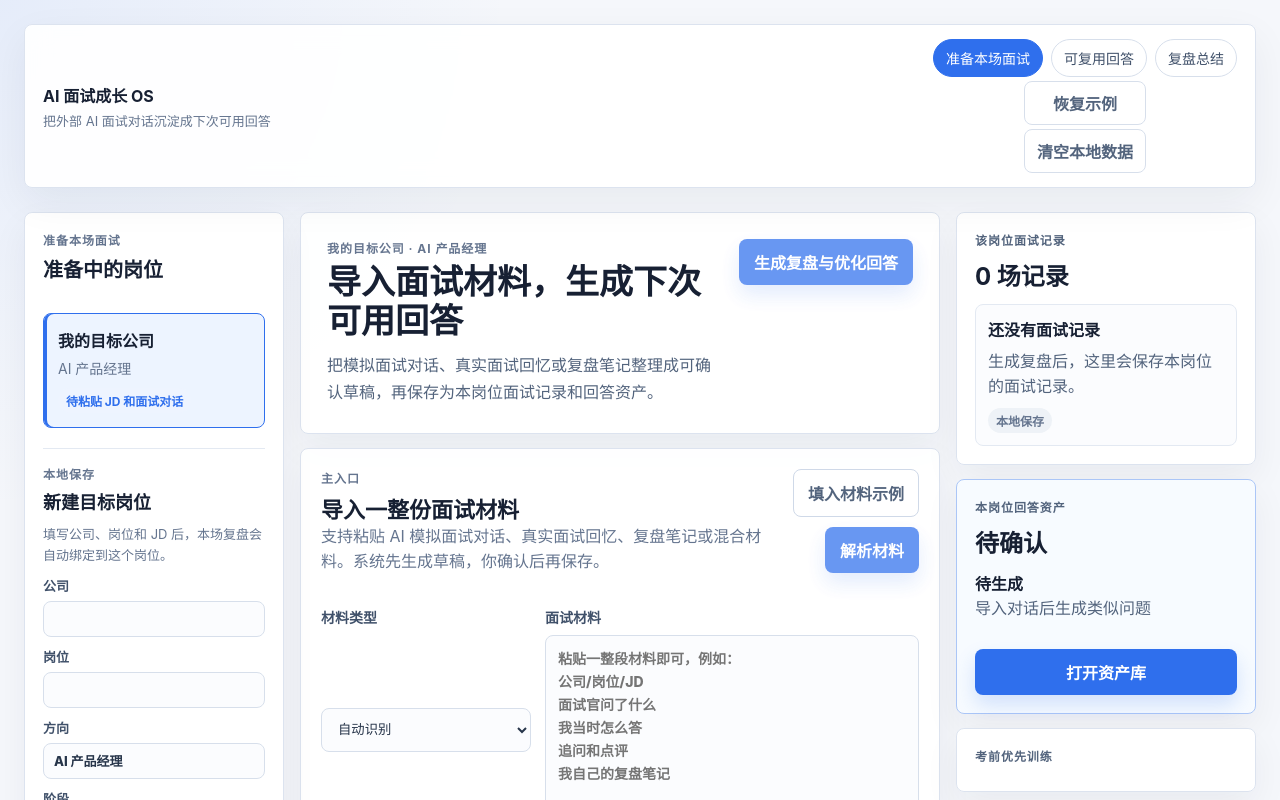
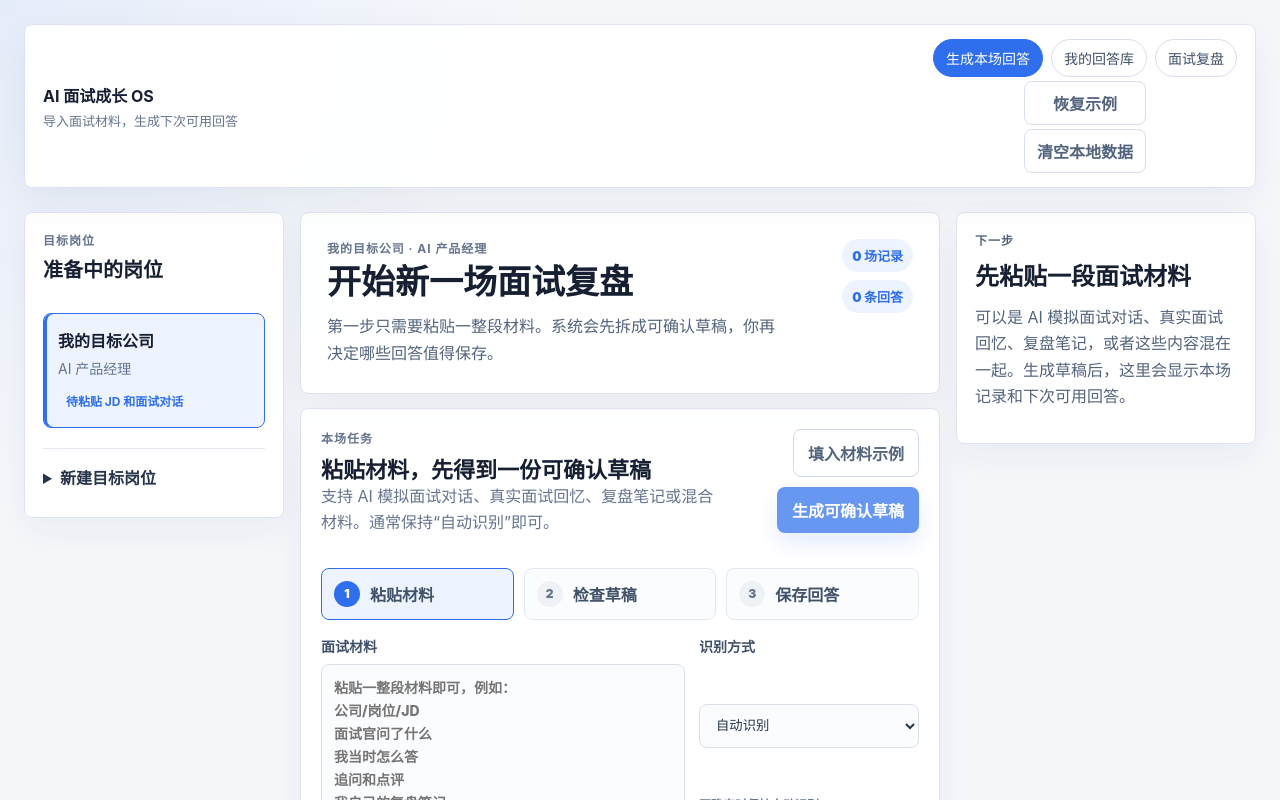
Before and after one commit to Ppppxxxi/ai-interview-growth-os, a React (Vite) app: page / in a window 1280 px wide. Both pictures are taken after a click on the button "开始准备我的面试". Shown: the top 800 px of the page. Built offline with nearby package versions, Linux system fonts and the light colour scheme.

Commit message:
feat: calibrate v0.3.1 onboarding workflow

```diff
--- a/package.json
+++ b/package.json
@@ -1,6 +1,6 @@
 {
   "name": "ai-interview-growth-os",
-  "version": "0.3.0",
+  "version": "0.3.1",
   "private": true,
   "type": "module",
   "scripts": {
--- a/src/App.tsx
+++ b/src/App.tsx
@@ -31,9 +31,9 @@ import { upsertAnswerAsset } from './workflow/runtimeAssets';
 type AppView = 'workspace' | 'assets' | 'growth';
 
 const navItems: Array<{ id: AppView; label: string }> = [
-  { id: 'workspace', label: '准备本场面试' },
-  { id: 'assets', label: '可复用回答' },
-  { id: 'growth', label: '复盘总结' }
+  { id: 'workspace', label: '生成本场回答' },
+  { id: 'assets', label: '我的回答库' },
+  { id: 'growth', label: '面试复盘' }
 ];
 
 function createSampleWorkspaceData() {
@@ -151,7 +151,7 @@ export default function App() {
       <header className="topbar">
         <div>
           <strong>AI 面试成长 OS</strong>
-          <span>把外部 AI 面试对话沉淀成下次可用回答</span>
+          <span>导入面试材料，生成下次可用回答</span>
         </div>
         <div className="topbar-actions">
           {hasStarted && (
@@ -228,10 +228,10 @@ function WelcomePanel({
     <section className="welcome-panel">
       <div>
         <p className="eyebrow">开始使用</p>
-        <h1>把面试对话变成下次可用回答</h1>
+        <h1>粘贴面试材料，拿到下次可以直接改用的回答</h1>
         <p>
-          粘贴目标岗位 JD 和一段 AI 模拟面试对话，系统会帮你整理原问题、原回答、具体问题点和优化回答。
-          你确认后再保存为可复用回答。
+          不需要先整理完整档案。把 JD、模拟面试对话、真实面试回忆或复盘笔记粘贴进来，先生成可确认草稿，
+          再保存你愿意复用的回答。
         </p>
         <div className="welcome-actions">
           <button type="button" className="primary-action" onClick={onStartBlank}>
@@ -244,16 +244,16 @@ function WelcomePanel({
       </div>
       <div className="welcome-flow" aria-label="产品流程">
         <article>
-          <strong>1. 粘贴材料</strong>
-          <span>JD + 外部 AI 模拟面试对话</span>
+          <strong>1. 粘贴一整段材料</strong>
+          <span>JD、问答、追问、点评或复盘笔记都可以混在一起</span>
         </article>
         <article>
-          <strong>2. 检查识别结果</strong>
-          <span>确认问题、回答和点评没有识别错</span>
+          <strong>2. 检查可确认草稿</strong>
+          <span>确认问题、原回答、具体问题和修改建议</span>
         </article>
         <article>
-          <strong>3. 生成可用回答</strong>
-          <span>先编辑确认，再沉淀为可复用回答</span>
+          <strong>3. 保存下次可用回答</strong>
+          <span>保存到当前岗位，也能在回答库里继续修改</span>
         </article>
       </div>
     </section>
--- a/src/pages/JobFileDetail.tsx
+++ b/src/pages/JobFileDetail.tsx
@@ -178,24 +178,6 @@ export function JobFileDetail({
     (asset) => asset.sourceJobId === selectedJob.id || asset.applicableRoles.includes(selectedJob.direction)
   );
   const linkedTrainingTasks = trainingTasks.filter((task) => task.jobFileId === selectedJob.id);
-  const onboardingSteps = [
-    {
-      title: '确认岗位档案',
-      description: selectedJob.jdText ? `${selectedJob.company} · ${selectedJob.roleTitle}` : '先保存岗位 JD，后续复盘会绑定到这个岗位。'
-    },
-    {
-      title: '粘贴面试对话',
-      description: conversationText.trim() ? '已填入外部 AI 模拟面试对话。' : '复制 ChatGPT、Claude 或其他 AI 工具里的模拟面试记录。'
-    },
-    {
-      title: '生成复盘与回答',
-      description: generatedReview.summary || '系统会整理原问题、原回答、问题点和优化回答。'
-    },
-    {
-      title: '沉淀回答资产',
-      description: linkedAssets.length > 0 ? `${linkedAssets.length} 条回答资产可在资产库检索复用。` : '确认后保存为回答资产，供下一场面试复用。'
-    }
-  ];
   const answerExplanation = buildAnswerExplanation({
     asset: generatedAsset,
     review: generatedReview,
@@ -215,6 +197,7 @@ export function JobFileDetail({
   const hasGeneratedResult = !generatedSession.id.endsWith('-draft');
   const canGenerate = jdText.trim().length > 0 && hasConversationText && workspaceState.status !== 'generating';
   const isExampleJob = sampleJobFiles.some((job) => job.id === selectedJob.id);
+  const hasWorkspaceContext = hasGeneratedResult || jobSessions.length > 0 || linkedAssets.length > 0;
 
   function handleGenerate() {
     if (!canGenerate) return;
@@ -508,7 +491,7 @@ export function JobFileDetail({
     <div className="product-workspace" id="workspace">
       <aside className="workspace-sidebar">
         <div className="sidebar-heading">
-          <p className="eyebrow">准备本场面试</p>
+          <p className="eyebrow">目标岗位</p>
           <h2>准备中的岗位</h2>
         </div>
         <div className="file-list">
@@ -525,11 +508,9 @@ export function JobFileDetail({
             </button>
           ))}
         </div>
-        <form className="new-job-card" onSubmit={handleNewJobSubmit}>
-          <div className="section-heading">
-            <p className="eyebrow">本地保存</p>
-            <h2>新建目标岗位</h2>
-          </div>
+        <details className="new-job-card">
+          <summary>新建目标岗位</summary>
+          <form onSubmit={handleNewJobSubmit}>
             <p className="new-job-helper">填写公司、岗位和 JD 后，本场复盘会自动绑定到这个岗位。</p>
             <label>
               <span>公司</span>
@@ -562,6 +543,7 @@ export function JobFileDetail({
               <button type="submit">保存岗位档案</button>
             </div>
           </form>
+        </details>
       </aside>
 
       <main className="workspace-center">
@@ -569,34 +551,58 @@ export function JobFileDetail({
           <div>
             <p className="eyebrow">{selectedJob.company} · {selectedJob.roleTitle}</p>
             {isExampleJob && <span className="example-badge">示例数据</span>}
-            <h1>导入面试材料，生成下次可用回答</h1>
-            <p>把模拟面试对话、真实面试回忆或复盘笔记整理成可确认草稿，再保存为本岗位面试记录和回答资产。</p>
+            <h1>开始新一场面试复盘</h1>
+            <p>第一步只需要粘贴一整段材料。系统会先拆成可确认草稿，你再决定哪些回答值得保存。</p>
           </div>
-          <button className="primary-action" type="button" onClick={handleGenerate} disabled={!canGenerate}>
-            {workspaceState.status === 'generating' ? '正在生成...' : '生成复盘与优化回答'}
-          </button>
+          <div className="workspace-header-status" aria-label="当前状态">
+            <span>{jobSessions.length} 场记录</span>
+            <span>{linkedAssets.length} 条回答</span>
+          </div>
         </section>
 
         <section className="material-import-panel">
           <div className="section-heading material-import-heading">
             <div>
-              <p className="eyebrow">主入口</p>
-              <h2>导入一整份面试材料</h2>
-              <p>支持粘贴 AI 模拟面试对话、真实面试回忆、复盘笔记或混合材料。系统先生成草稿，你确认后再保存。</p>
+              <p className="eyebrow">本场任务</p>
+              <h2>粘贴材料，先得到一份可确认草稿</h2>
+              <p>支持 AI 模拟面试对话、真实面试回忆、复盘笔记或混合材料。通常保持“自动识别”即可。</p>
             </div>
             <div className="material-import-actions">
               <button className="ghost-action" type="button" onClick={handleFillMaterialExample}>
                 填入材料示例
               </button>
               <button className="primary-action" type="button" onClick={handleParseMaterial} disabled={!hasMaterialText}>
-                解析材料
+                生成可确认草稿
               </button>
             </div>
           </div>
 
+          <div className="material-flow-steps" aria-label="当前流程">
+            <article className={hasMaterialText ? 'material-flow-step material-flow-step--done' : 'material-flow-step material-flow-step--active'}>
+              <span>1</span>
+              <strong>粘贴材料</strong>
+            </article>
+            <article className={materialDraft ? 'material-flow-step material-flow-step--active' : 'material-flow-step'}>
+              <span>2</span>
+              <strong>检查草稿</strong>
+            </article>
+            <article className={hasGeneratedResult ? 'material-flow-step material-flow-step--done' : 'material-flow-step'}>
+              <span>3</span>
+              <strong>保存回答</strong>
+            </article>
+          </div>
+
           <div className="material-import-inputs">
             <label>
-              <span>材料类型</span>
+              <span>面试材料</span>
+              <textarea
+                value={materialText}
+                placeholder={'粘贴一整段材料即可，例如：\n公司/岗位/JD\n面试官问了什么\n我当时怎么答\n追问和点评\n我自己的复盘笔记'}
+                onChange={(event) => setMaterialText(event.target.value)}
+              />
+            </label>
+            <label>
+              <span>识别方式</span>
               <select
                 value={materialType}
                 onChange={(event) => setMaterialType(event.target.value as InterviewMaterialInputType)}
@@ -607,14 +613,7 @@ export function JobFileDetail({
                   </option>
                 ))}
               </select>
-            </label>
-            <label>
-              <span>面试材料</span>
-              <textarea
-                value={materialText}
-                placeholder={'粘贴一整段材料即可，例如：\n公司/岗位/JD\n面试官问了什么\n我当时怎么答\n追问和点评\n我自己的复盘笔记'}
-                onChange={(event) => setMaterialText(event.target.value)}
-              />
+              <small>不确定时保持自动识别。</small>
             </label>
           </div>
 
@@ -714,7 +713,7 @@ export function JobFileDetail({
           ) : (
             <section className="empty-panel empty-panel--inline material-empty-panel">
               <h2>粘贴材料后先生成可确认草稿</h2>
-              <p>草稿会拆出问题、原回答、具体问题、修改建议和可复用回答。你可以逐条编辑，再决定保存哪些回答资产。</p>
+              <p>草稿会拆出问题、原回答、具体问题、修改建议和下次可用回答。你可以逐条编辑，再决定保存哪些回答。</p>
             </section>
           )}
         </section>
@@ -754,11 +753,14 @@ export function JobFileDetail({
           </div>
         </details>
 
+        <details className="advanced-import-panel">
+          <summary>高级导入：我已经整理好了 JD 和标准问答</summary>
+
           <section className="input-helper-panel">
             <div>
-            <p className="eyebrow">快速开始</p>
+              <p className="eyebrow">标准格式导入</p>
               <h2>粘贴 JD 和一段模拟面试对话</h2>
-            <p>支持直接复制 ChatGPT、Claude 或其他 AI 工具里的问答记录。生成后先查看依据，再决定是否保存为回答资产。</p>
+              <p>适合已经整理成“面试官 / 候选人 / AI 点评”格式的材料。一般情况下直接使用上方主入口即可。</p>
             </div>
             <div className="input-helper-actions">
               <button className="secondary-action" type="button" onClick={handleFillExample}>
@@ -767,19 +769,10 @@ export function JobFileDetail({
               <button className="ghost-action" type="button" onClick={handleSaveCurrentJob}>
                 保存当前 JD
               </button>
+              <button className="primary-action" type="button" onClick={handleGenerate} disabled={!canGenerate}>
+                {workspaceState.status === 'generating' ? '正在生成...' : '生成复盘与优化回答'}
+              </button>
             </div>
-        </section>
-
-        <section className="onboarding-panel">
-          {onboardingSteps.map((step, index) => (
-            <article key={step.title}>
-              <span>{index + 1}</span>
-              <div>
-                <strong>{step.title}</strong>
-                <p>{step.description}</p>
-              </div>
-            </article>
-          ))}
           </section>
 
           <section className="workspace-inputs">
@@ -869,6 +862,7 @@ export function JobFileDetail({
               ))}
             </section>
           )}
+        </details>
 
         {hasGeneratedResult ? (
           <section className="interview-detail-panel">
@@ -939,13 +933,7 @@ export function JobFileDetail({
             )}
           </div>
           </section>
-        ) : (
-          <section className="empty-result-panel">
-            <p className="eyebrow">生成结果</p>
-            <h2>生成后，这里会展示复盘和优化回答</h2>
-            <p>你会看到原问题、原回答、具体问题点、修改依据，以及一条可编辑的优化回答。</p>
-          </section>
-        )}
+        ) : null}
 
         {hasGeneratedResult && <section className="compare-panel">
           <div className="compare-card compare-card--original">
@@ -1003,7 +991,7 @@ export function JobFileDetail({
           </div>
         </section>}
 
-        <section className="support-grid">
+        {hasGeneratedResult && <section className="support-grid">
           <section className="panel">
             <div className="section-heading">
               <p className="eyebrow">岗位准备</p>
@@ -1035,10 +1023,18 @@ export function JobFileDetail({
               ))}
             </div>
           </section>
-        </section>
+        </section>}
       </main>
 
       <aside className="workspace-right">
+        {!hasWorkspaceContext ? (
+          <section className="side-panel side-panel--next">
+            <p className="eyebrow">下一步</p>
+            <h2>先粘贴一段面试材料</h2>
+            <p>可以是 AI 模拟面试对话、真实面试回忆、复盘笔记，或者这些内容混在一起。生成草稿后，这里会显示本场记录和下次可用回答。</p>
+          </section>
+        ) : (
+          <>
         <section className="side-panel">
           <p className="eyebrow">该岗位面试记录</p>
           <h2>{jobSessions.length} 场记录</h2>
@@ -1067,11 +1063,11 @@ export function JobFileDetail({
         </section>
 
         <section className="side-panel side-panel--asset">
-          <p className="eyebrow">本岗位回答资产</p>
-          <h2>{workspaceState.status === 'assetSaved' ? '已确认保存' : '待确认'}</h2>
+          <p className="eyebrow">本岗位回答</p>
+          <h2>{workspaceState.status === 'assetSaved' || linkedAssets.length > 0 ? '可继续复用' : '可保存回答'}</h2>
           <strong>{generatedAsset.questionType}</strong>
           <p>{generatedAsset.applicableQuestions[0]}</p>
-          <button type="button" onClick={onOpenAssets}>打开资产库</button>
+          <button type="button" onClick={onOpenAssets}>打开我的回答库</button>
         </section>
 
         <section className="side-panel">
@@ -1093,11 +1089,13 @@ export function JobFileDetail({
               <article key={question}>
                 <strong>问题 {index + 1}</strong>
                 <p>{question}</p>
-                <span>{linkedAssets[0]?.questionType ?? '待生成回答资产'}</span>
+                <span>{linkedAssets[0]?.questionType ?? '生成后可补充回答'}</span>
               </article>
             ))}
           </div>
         </section>
+          </>
+        )}
       </aside>
     </div>
   );
@@ -1150,7 +1148,7 @@ function createDraftAsset(job: JobFile, sessionId: string, reviewId: string): An
     sourceJobId: job.id,
     sourceInterviewId: sessionId,
     sourceReviewId: reviewId,
-    reuseScope: '待确认适用范围',
+    reuseScope: '保存后显示适用范围',
     usedInInterview: false,
     usageNote: '保存前请确认回答符合你的真实经历。',
     confidence: 'low'
--- a/src/styles.css
+++ b/src/styles.css
@@ -1126,6 +1126,7 @@ body {
 .asset-index,
 .asset-detail-pane,
 .library-training,
+.advanced-import-panel,
 .material-import-panel {
   min-width: 0;
 }
@@ -1141,6 +1142,7 @@ body {
 .side-panel,
 .workspace-header,
 .material-import-panel,
+.advanced-import-panel,
 .input-helper-panel,
 .workspace-inputs,
 .parsed-conversation-panel,
@@ -1212,6 +1214,21 @@ body {
   padding-top: 16px;
 }
 
+.new-job-card summary {
+  cursor: pointer;
+  color: #27354a;
+  font-weight: 900;
+}
+
+.new-job-card[open] summary {
+  margin-bottom: 10px;
+}
+
+.new-job-card form {
+  display: grid;
+  gap: 10px;
+}
+
 .new-job-card .section-heading {
   margin-bottom: 0;
 }
@@ -1299,6 +1316,24 @@ body {
   line-height: 1.7;
 }
 
+.workspace-header-status {
+  display: flex;
+  align-items: center;
+  flex-wrap: wrap;
+  justify-content: flex-end;
+  gap: 8px;
+}
+
+.workspace-header-status span {
+  border-radius: 999px;
+  padding: 7px 10px;
+  color: #2f6fed;
+  background: #eef4ff;
+  font-size: 13px;
+  font-weight: 900;
+  white-space: nowrap;
+}
+
 .material-import-panel {
   display: grid;
   gap: 16px;
@@ -1328,6 +1363,57 @@ body {
 .material-draft-meta span {
   color: #65758f;
   line-height: 1.6;
+}
+
+.material-flow-steps {
+  display: grid;
+  grid-template-columns: repeat(3, minmax(0, 1fr));
+  gap: 10px;
+}
+
+.material-flow-step {
+  display: flex;
+  align-items: center;
+  gap: 10px;
+  border: 1px solid #e3e9f2;
+  border-radius: 8px;
+  padding: 12px;
+  color: #65758f;
+  background: #fbfcfe;
+}
+
+.material-flow-step span {
+  display: inline-grid;
+  flex: 0 0 auto;
+  place-items: center;
+  width: 26px;
+  height: 26px;
+  border-radius: 999px;
+  color: #65758f;
+  background: #eef2f7;
+  font-size: 12px;
+  font-weight: 900;
+}
+
+.material-flow-step strong {
+  color: #40516a;
+}
+
+.material-flow-step--active {
+  border-color: #2f6fed;
+  color: #27354a;
+  background: #edf4ff;
+}
+
+.material-flow-step--active span,
+.material-flow-step--done span {
+  color: #ffffff;
+  background: #2f6fed;
+}
+
+.material-flow-step--done {
+  border-color: #9ccdb7;
+  background: #f0fbf5;
 }
 
 .material-import-actions {
@@ -1349,7 +1435,7 @@ body {
 
 .material-import-inputs {
   display: grid;
-  grid-template-columns: 210px minmax(0, 1fr);
+  grid-template-columns: minmax(0, 1fr) 220px;
   gap: 14px;
 }
 
@@ -1378,6 +1464,13 @@ body {
 
 .material-import-inputs select {
   height: 44px;
+}
+
+.material-import-inputs small {
+  color: #65758f;
+  font-size: 12px;
+  font-weight: 700;
+  line-height: 1.5;
 }
 
 .material-import-inputs textarea {
@@ -1541,6 +1634,22 @@ body {
   justify-content: space-between;
   gap: 18px;
   padding: 18px 20px;
+}
+
+.advanced-import-panel {
+  display: grid;
+  gap: 14px;
+  padding: 16px;
+}
+
+.advanced-import-panel summary {
+  cursor: pointer;
+  color: #40516a;
+  font-weight: 900;
+}
+
+.advanced-import-panel[open] summary {
+  margin-bottom: 12px;
 }
 
 .input-helper-panel h2 {
```
Also changed, not shown: 3 other files (tests, documents, lock files or other folders). Lines whose indentation alone changed are shown as unchanged.
